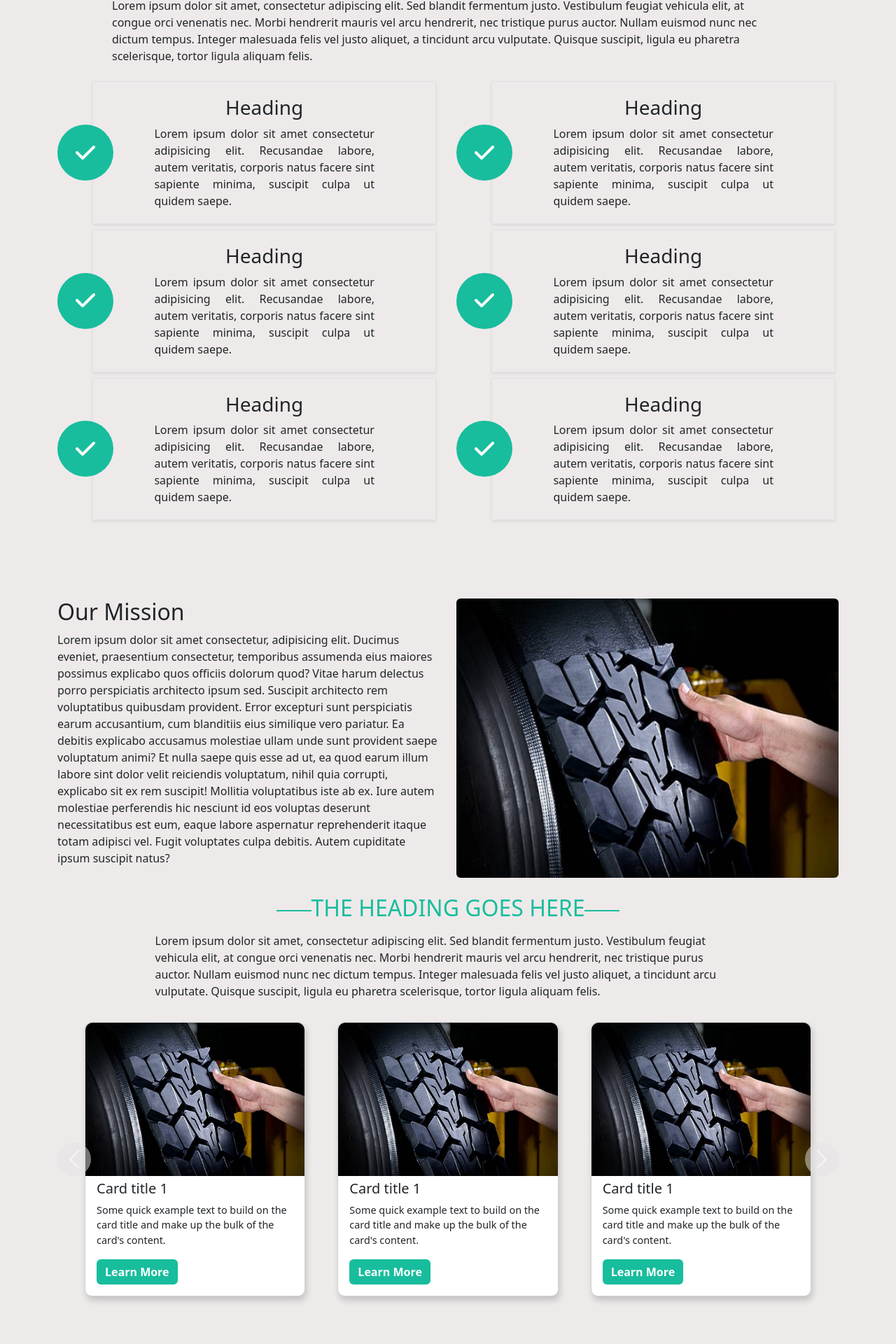
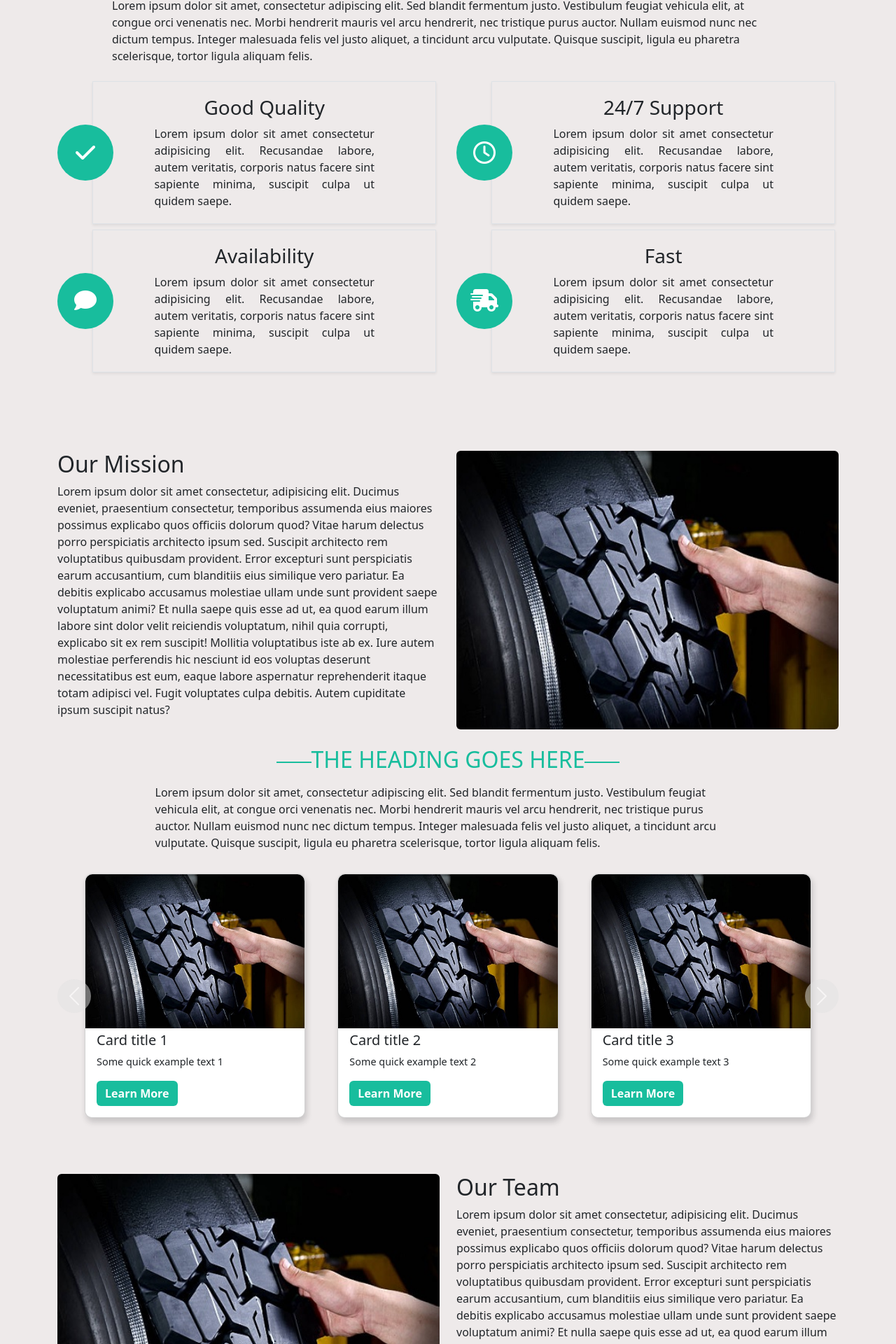
Before and after one commit to itisusama/tyre-site, a React (Vite) app: page /about in a window 1280 px wide. Shown: the part 577-2497 px from the top of the page at 70% size. Built offline with nearby package versions, Linux system fonts and the light colour scheme.

Commit message:
Pages Structure ready

```diff
--- a/package.json
+++ b/package.json
@@ -12,6 +12,7 @@
   "dependencies": {
     "gh-pages": "^6.1.1",
     "react": "^18.2.0",
+    "react-card-slider-component": "^1.0.9",
     "react-dom": "^18.2.0",
     "react-helmet": "^6.1.0",
     "react-router-dom": "^6.22.1"
--- a/src/About.jsx
+++ b/src/About.jsx
@@ -2,6 +2,7 @@ import React from 'react';
 import { Container, Row, Col } from 'react-bootstrap';
 import { Link } from 'react-router-dom';
 import Cards from './components/Cards';
+import Newsletter from './components/Newsletter';
 
 function About() {
 
@@ -30,14 +31,14 @@ function About() {
         <Col lg={6} className='d-flex align-items-center mt-2'>
           <div className='about-circle'><i class="fa-solid fa-check fa-2xl"></i></div>
           <div className="about-box border shadow-sm">
-            <h3 className='text-center'>Heading</h3>
+            <h3 className='text-center'>Good Quality</h3>
             <p>Lorem ipsum dolor sit amet consectetur adipisicing elit. Recusandae labore, autem veritatis, corporis natus facere sint sapiente minima, suscipit culpa ut quidem saepe.</p>
           </div>
         </Col>
         <Col lg={6} className='d-flex align-items-center mt-2'>
-          <div className='about-circle'><i class="fa-solid fa-check fa-2xl"></i></div>
+          <div className='about-circle'><i class="fa-regular fa-clock fa-2xl"></i></div>
           <div className="about-box border shadow-sm">
-            <h3 className='text-center'>Heading</h3>
+            <h3 className='text-center'>24/7 Support</h3>
             <p>Lorem ipsum dolor sit amet consectetur adipisicing elit. Recusandae labore, autem veritatis, corporis natus facere sint sapiente minima, suscipit culpa ut quidem saepe.</p>
           </div>
         </Col>
@@ -45,38 +46,20 @@ function About() {
 
       <Row>
         <Col lg={6} className='d-flex align-items-center mt-2'>
-          <div className='about-circle'><i class="fa-solid fa-check fa-2xl"></i></div>
+          <div className='about-circle'><i class="fa-solid fa-comment fa-2xl"></i></div>
           <div className="about-box border shadow-sm">
-            <h3 className='text-center'>Heading</h3>
+            <h3 className='text-center'>Availability</h3>
             <p>Lorem ipsum dolor sit amet consectetur adipisicing elit. Recusandae labore, autem veritatis, corporis natus facere sint sapiente minima, suscipit culpa ut quidem saepe.</p>
           </div>
         </Col>
         <Col lg={6} className='d-flex align-items-center mt-2'>
-          <div className='about-circle'><i class="fa-solid fa-check fa-2xl"></i></div>
+          <div className='about-circle'><i class="fa-solid fa-truck-fast fa-2xl"></i></div>
           <div className="about-box border shadow-sm">
-            <h3 className='text-center'>Heading</h3>
+            <h3 className='text-center'>Fast</h3>
             <p>Lorem ipsum dolor sit amet consectetur adipisicing elit. Recusandae labore, autem veritatis, corporis natus facere sint sapiente minima, suscipit culpa ut quidem saepe.</p>
           </div>
         </Col>
       </Row>
-
-      <Row>
-        <Col lg={6} className='d-flex align-items-center mt-2'>
-          <div className='about-circle'><i class="fa-solid fa-check fa-2xl"></i></div>
-          <div className="about-box border shadow-sm">
-            <h3 className='text-center'>Heading</h3>
-            <p>Lorem ipsum dolor sit amet consectetur adipisicing elit. Recusandae labore, autem veritatis, corporis natus facere sint sapiente minima, suscipit culpa ut quidem saepe.</p>
-          </div>
-        </Col>
-        <Col lg={6} className='d-flex align-items-center mt-2'>
-          <div className='about-circle'><i class="fa-solid fa-check fa-2xl"></i></div>
-          <div className="about-box border shadow-sm">
-            <h3 className='text-center'>Heading</h3>
-            <p>Lorem ipsum dolor sit amet consectetur adipisicing elit. Recusandae labore, autem veritatis, corporis natus facere sint sapiente minima, suscipit culpa ut quidem saepe.</p>
-          </div>
-        </Col>
-      </Row>
-
 
      </Container>
      {/* New Section */}
@@ -105,6 +88,7 @@ function About() {
         </Row>
         <div className='w-75 mx-auto' data-aos="fade-left"><p>Lorem ipsum dolor sit amet, consectetur adipiscing elit. Sed blandit fermentum justo. Vestibulum feugiat vehicula elit, at congue orci venenatis nec. Morbi hendrerit mauris vel arcu hendrerit, nec tristique purus auctor. Nullam euismod nunc nec dictum tempus. Integer malesuada felis vel justo aliquet, a tincidunt arcu vulputate. Quisque suscipit, ligula eu pharetra scelerisque, tortor ligula aliquam felis.</p></div>
         </div>
+
         <Cards/>
 
         <Row style={{ marginTop: '4rem' }}>
@@ -136,8 +120,8 @@ function About() {
             <p>At Mobile Fit Tyres, we prioritize integrity, reliability, and safety in everything we do. We strive to build lasting relationships with our customers based on trust and transparency.</p>
           </Col>
         </Row>
-
       </Container>
+      <Newsletter/>
     </div>
   );
 }
--- a/src/ServicePage.jsx
+++ b/src/ServicePage.jsx
@@ -2,6 +2,7 @@ import React from 'react'
 import { Link } from 'react-router-dom';
 import { Row, Col } from 'react-bootstrap';
 import HowSection from './components/HowSection';
+import Newsletter from './components/Newsletter';
 
 const ServicePage = ({pageTitle, ...otherProps}) => {
     const {
@@ -132,6 +133,7 @@ const ServicePage = ({pageTitle, ...otherProps}) => {
     </div>
     {/* How it works */}
     <HowSection/>
+    <Newsletter/>
     </>
   )
 }
--- a/src/assets/css/style.css
+++ b/src/assets/css/style.css
@@ -595,12 +595,17 @@ body{
     align-items: flex-start;
   }
   .img-wrapper img {
-    max-width: 100%;
+    width: 100%;
     max-height: 100%;
     border-top-left-radius: 10px;
     border-top-right-radius: 10px;
   }
-  @media screen and (min-width: 576px) {
+
+  .card-title{
+    margin-top: -60px !important;
+  }
+
+  @media screen and (min-width: 901px) {
     .carousel-inner {
       display: flex;
     }
@@ -612,6 +617,10 @@ body{
     .img-wrapper {
       height: 21vw;
     }
+
+    .card-title{
+        margin-top: -10px;
+      }
   }
 
   .carousel-inner {
@@ -622,10 +631,6 @@ body{
     border-radius: 10px;
     box-shadow: 2px 6px 8px 0 rgba(22, 22, 26, 0.18);
     font-size: 0.9em;
-  }
-
-  .card-title{
-    margin-top: -60px !important;
   }
 
   .carousel-control-prev,
--- a/src/components/Cards.jsx
+++ b/src/components/Cards.jsx
@@ -2,7 +2,6 @@ import React, { useState, useEffect } from 'react';
 import $ from 'jquery';
 
 const Cards = () => {
-
   const [scrollPosition, setScrollPosition] = useState(0);
 
   useEffect(() => {
@@ -35,75 +34,56 @@ const Cards = () => {
     };
   }, [scrollPosition]);
 
+  // Example data for cards
+  const cardData = [
+    { title: "Card title 1", text: "Some quick example text 1", image: "images/img-11.jpg" },
+    { title: "Card title 2", text: "Some quick example text 2", image: "images/img-11.jpg" },
+    { title: "Card title 3", text: "Some quick example text 3", image: "images/img-11.jpg" },
+    { title: "Card title 4", text: "Some quick example text 4", image: "images/img-11.jpg" },
+  ];
 
   return (
     <>
       <div id="carouselExampleControls" className="carousel">
         <div className="carousel-inner">
-        <div className="carousel-item active">
+          {cardData.map((card, index) => (
+            <div key={index} className={`carousel-item ${index === 0 ? 'active' : ''}`}>
               <div className="card" data-aos="zoom-in">
                 <div className="img-wrapper">
-              <img src={"images/img-11.jpg"} alt="..." />
+                  <img src={card.image} alt="card" />
                 </div>
                 <div className="card-body">
-              <h5 className="card-title">Card title 1</h5>
-              <p className="card-text">Some quick example text to build on the card title and make up the bulk of the card's content.</p>
-              <a href="#" className="btn btn-success">Learn More</a>
+                  <h5 className="card-title">{card.title}</h5>
+                  <p className="card-text">{card.text}</p>
+                  <a href="#" className="btn btn-success">
+                    Learn More
+                  </a>
                 </div>
               </div>
             </div>
-        {/* 2 */}
-        <div className="carousel-item">
-          <div className="card" data-aos="zoom-in">
-            <div className="img-wrapper">
-              <img src={"images/img-11.jpg"} alt="..." />
+          ))}
         </div>
-            <div className="card-body">
-              <h5 className="card-title">Card title 1</h5>
-              <p className="card-text">Some quick example text to build on the card title and make up the bulk of the card's content.</p>
-              <a href="#" className="btn btn-success">Learn More</a>
-            </div>
-          </div>
-        </div>
-        {/* 3 */}
-        <div className="carousel-item">
-          <div className="card" data-aos="zoom-in">
-            <div className="img-wrapper">
-              <img src={"images/img-11.jpg"} alt="..." />
-            </div>
-            <div className="card-body">
-              <h5 className="card-title">Card title 1</h5>
-              <p className="card-text">Some quick example text to build on the card title and make up the bulk of the card's content.</p>
-              <a href="#" className="btn btn-success">Learn More</a>
-            </div>
-          </div>
-        </div>
-        {/* 4 */}
-        <div className="carousel-item">
-          <div className="card" data-aos="zoom-in">
-            <div className="img-wrapper">
-              <img src={"images/img-11.jpg"} alt="..." />
-            </div>
-            <div className="card-body">
-              <h5 className="card-title">Card title 1</h5>
-              <p className="card-text">Some quick example text to build on the card title and make up the bulk of the card's content.</p>
-              <a href="#" className="btn btn-success">Learn More</a>
-            </div>
-          </div>
-        </div>
-
-      </div>
-      <button className="carousel-control-prev" type="button" data-bs-target="#carouselExampleControls" data-bs-slide="prev">
+        <button
+          className="carousel-control-prev"
+          type="button"
+          data-bs-target="#carouselExampleControls"
+          data-bs-slide="prev"
+        >
           <span className="carousel-control-prev-icon" aria-hidden="true"></span>
           <span className="visually-hidden">Previous</span>
         </button>
-      <button className="carousel-control-next" type="button" data-bs-target="#carouselExampleControls" data-bs-slide="next">
+        <button
+          className="carousel-control-next"
+          type="button"
+          data-bs-target="#carouselExampleControls"
+          data-bs-slide="next"
+        >
           <span className="carousel-control-next-icon" aria-hidden="true"></span>
           <span className="visually-hidden">Next</span>
         </button>
       </div>
     </>
-  )
-}
+  );
+};
 
-export default Cards
+export default Cards;
--- a/src/components/Navbar.jsx
+++ b/src/components/Navbar.jsx
@@ -17,7 +17,7 @@ const Navbar = () => {
        <div className="container-fluid main-nav-bar p-0">
         <nav className="navbar navbar-expand-lg navbar-light bg-dark px-4 px-lg-5 py-2 py-lg-0">
           <Link to="/" className="navbar-brand p-0">
-            <h1 className="m-0">Tyre Site</h1>
+            <h1 className="m-0">Mr. Tyre Fitter</h1>
           </Link>
           <button className="navbar-toggler" type="button" data-bs-toggle="collapse" data-bs-target="#navbarCollapse">
             <span className="fa fa-bars"></span>
```
Also changed, not shown: src/Contact.jsx (+30 -2 lines), 1 other file (tests, documents, lock files or other folders). Lines whose indentation alone changed are shown as unchanged.
